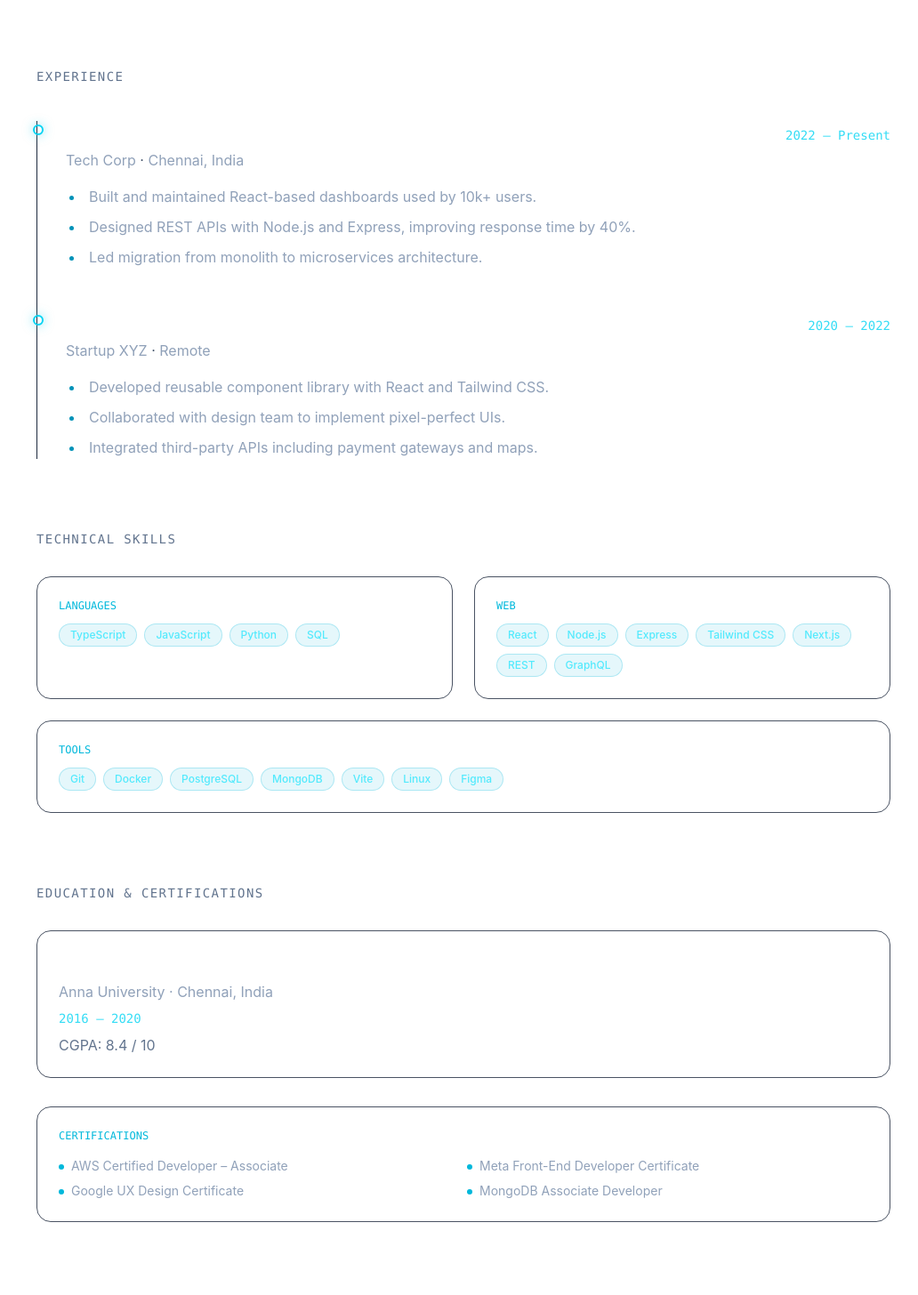
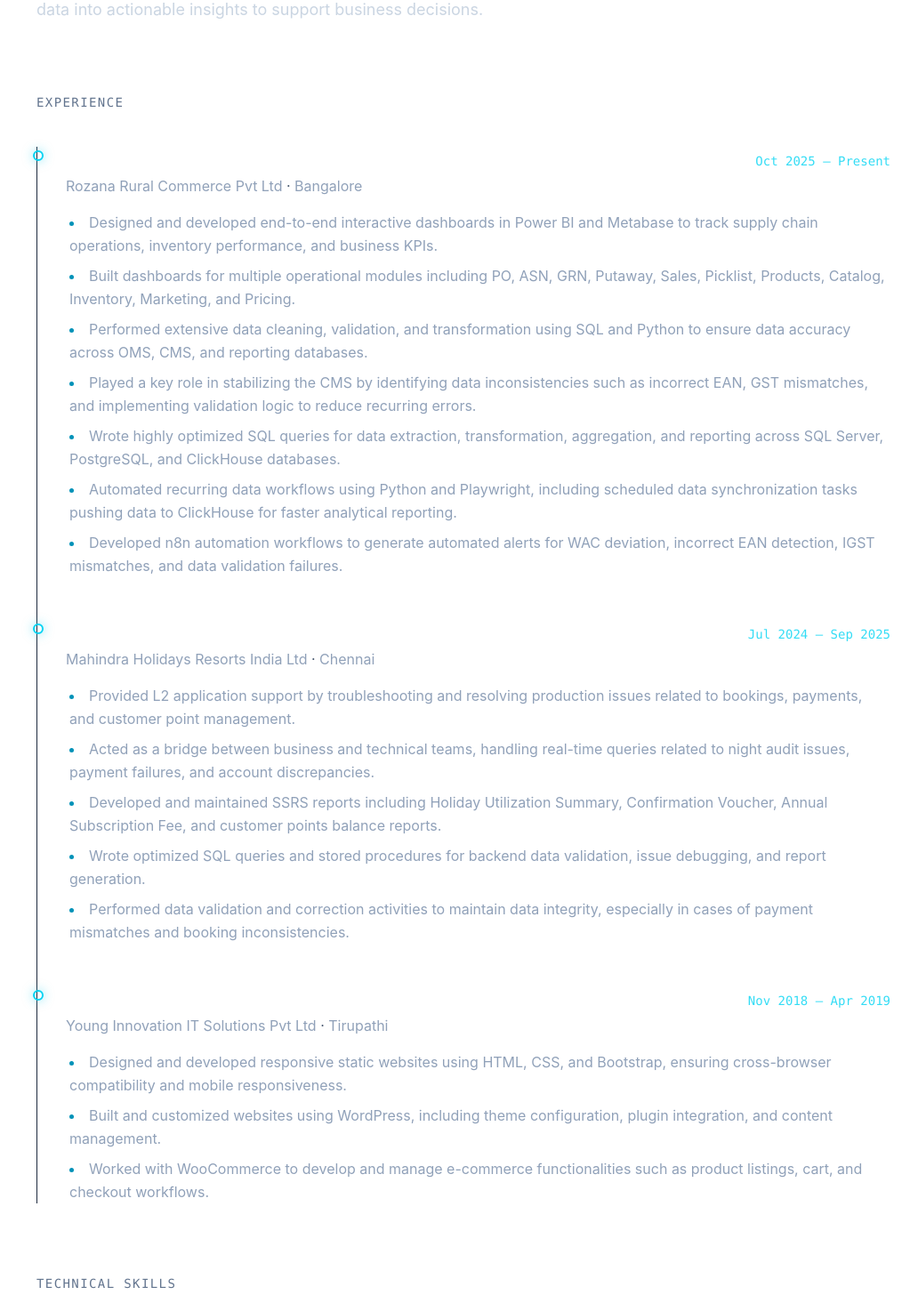
Before and after one commit to Balaji041/Balaji-portfolio, a React (Vite) app: page / in a window 1280 px wide. Shown: the part 420-1876 px from the top of the page at 89% size, without its empty margins (119-1151 px from the left). Built offline with nearby package versions, Linux system fonts and the light colour scheme.

Commit message:
Implementation
Done. `src/data.ts` is now filled with your real info. The portfolio at **http://localhost:5173** will hot-reload and show your actual details.

> **Note:** Update the `linkedin` and `github` URLs in `data.ts` with your real profile links when you're ready.

```diff
--- a/src/data.ts
+++ b/src/data.ts
@@ -2,58 +2,77 @@
 
 export const resume: Resume = {
   profile: {
-    name: "Balaji S",
-    title: "Full Stack Developer",
-    location: "Chennai, India",
-    email: "balaji@example.com",
-    phone: "+91 98765 43210",
-    linkedin: "https://linkedin.com/in/balaji",
-    github: "https://github.com/balaji",
+    name: "Balaji Penugonda",
+    title: "Data Analyst",
+    location: "Tirupathi, India",
+    email: "balajipenugonda41@gmail.com",
+    phone: "+91-8610235694",
+    linkedin: "https://linkedin.com/in/balajipenugonda",
+    github: "https://github.com/balajipenugonda",
     summary:
-      "Passionate full-stack developer with experience building scalable web applications. I love turning ideas into clean, performant products using modern technologies.",
+      "Data Analyst with hands-on experience in data cleaning, analysis, and visualization. Skilled in SQL, Python, Excel, Metabase, and Power BI. Passionate about transforming data into actionable insights to support business decisions.",
   },
   experience: [
     {
-      company: "Tech Corp",
-      role: "Full Stack Developer",
-      period: "2022 – Present",
-      location: "Chennai, India",
+      company: "Rozana Rural Commerce Pvt Ltd",
+      role: "Data Analyst",
+      period: "Oct 2025 – Present",
+      location: "Bangalore",
       highlights: [
-        "Built and maintained React-based dashboards used by 10k+ users.",
-        "Designed REST APIs with Node.js and Express, improving response time by 40%.",
-        "Led migration from monolith to microservices architecture.",
+        "Designed and developed end-to-end interactive dashboards in Power BI and Metabase to track supply chain operations, inventory performance, and business KPIs.",
+        "Built dashboards for multiple operational modules including PO, ASN, GRN, Putaway, Sales, Picklist, Products, Catalog, Inventory, Marketing, and Pricing.",
+        "Performed extensive data cleaning, validation, and transformation using SQL and Python to ensure data accuracy across OMS, CMS, and reporting databases.",
+        "Played a key role in stabilizing the CMS by identifying data inconsistencies such as incorrect EAN, GST mismatches, and implementing validation logic to reduce recurring errors.",
+        "Wrote highly optimized SQL queries for data extraction, transformation, aggregation, and reporting across SQL Server, PostgreSQL, and ClickHouse databases.",
+        "Automated recurring data workflows using Python and Playwright, including scheduled data synchronization tasks pushing data to ClickHouse for faster analytical reporting.",
+        "Developed n8n automation workflows to generate automated alerts for WAC deviation, incorrect EAN detection, IGST mismatches, and data validation failures.",
       ],
     },
     {
-      company: "Startup XYZ",
-      role: "Frontend Developer",
-      period: "2020 – 2022",
-      location: "Remote",
+      company: "Mahindra Holidays Resorts India Ltd",
+      role: "Application Support Engineer",
+      period: "Jul 2024 – Sep 2025",
+      location: "Chennai",
       highlights: [
-        "Developed reusable component library with React and Tailwind CSS.",
-        "Collaborated with design team to implement pixel-perfect UIs.",
-        "Integrated third-party APIs including payment gateways and maps.",
+        "Provided L2 application support by troubleshooting and resolving production issues related to bookings, payments, and customer point management.",
+        "Acted as a bridge between business and technical teams, handling real-time queries related to night audit issues, payment failures, and account discrepancies.",
+        "Developed and maintained SSRS reports including Holiday Utilization Summary, Confirmation Voucher, Annual Subscription Fee, and customer points balance reports.",
+        "Wrote optimized SQL queries and stored procedures for backend data validation, issue debugging, and report generation.",
+        "Performed data validation and correction activities to maintain data integrity, especially in cases of payment mismatches and booking inconsistencies.",
+      ],
+    },
+    {
+      company: "Young Innovation IT Solutions Pvt Ltd",
+      role: "Web Development Intern",
+      period: "Nov 2018 – Apr 2019",
+      location: "Tirupathi",
+      highlights: [
+        "Designed and developed responsive static websites using HTML, CSS, and Bootstrap, ensuring cross-browser compatibility and mobile responsiveness.",
+        "Built and customized websites using WordPress, including theme configuration, plugin integration, and content management.",
+        "Worked with WooCommerce to develop and manage e-commerce functionalities such as product listings, cart, and checkout workflows.",
       ],
     },
   ],
   education: [
     {
-      degree: "B.E. Computer Science & Engineering",
-      school: "Anna University",
-      location: "Chennai, India",
-      period: "2016 – 2020",
-      detail: "CGPA: 8.4 / 10",
+      degree: "B.Tech in Computer Science and Systems Engineering",
+      school: "Sree Vidyanikethan Engineering College",
+      location: "Tirupathi",
+      period: "Nov 2020 – May 2023",
+      detail: "CGPA: 8.6 / 10",
     },
   ],
   skills: {
-    languages: ["TypeScript", "JavaScript", "Python", "SQL"],
-    web: ["React", "Node.js", "Express", "Tailwind CSS", "Next.js", "REST", "GraphQL"],
-    tools: ["Git", "Docker", "PostgreSQL", "MongoDB", "Vite", "Linux", "Figma"],
+    languages: ["SQL", "Python"],
+    web: ["HTML", "CSS", "Bootstrap", "WordPress", "WooCommerce"],
+    tools: ["Power BI", "Metabase", "SSRS", "Excel", "Power Query", "N8n", "Playwright", "ClickHouse", "PostgreSQL", "SQL Server"],
   },
   certifications: [
-    "AWS Certified Developer – Associate",
-    "Meta Front-End Developer Certificate",
-    "Google UX Design Certificate",
-    "MongoDB Associate Developer",
+    "Responsive Website Development – Nxtwave",
+    "Data Analytics using Power BI – Nxtwave",
+    "Static Website Development – Nxtwave",
+    "Python Programming – Nxtwave",
+    "CCNA Routing & Switching – Cisco",
+    "Git & GitHub – APSSDC",
   ],
 };
```
